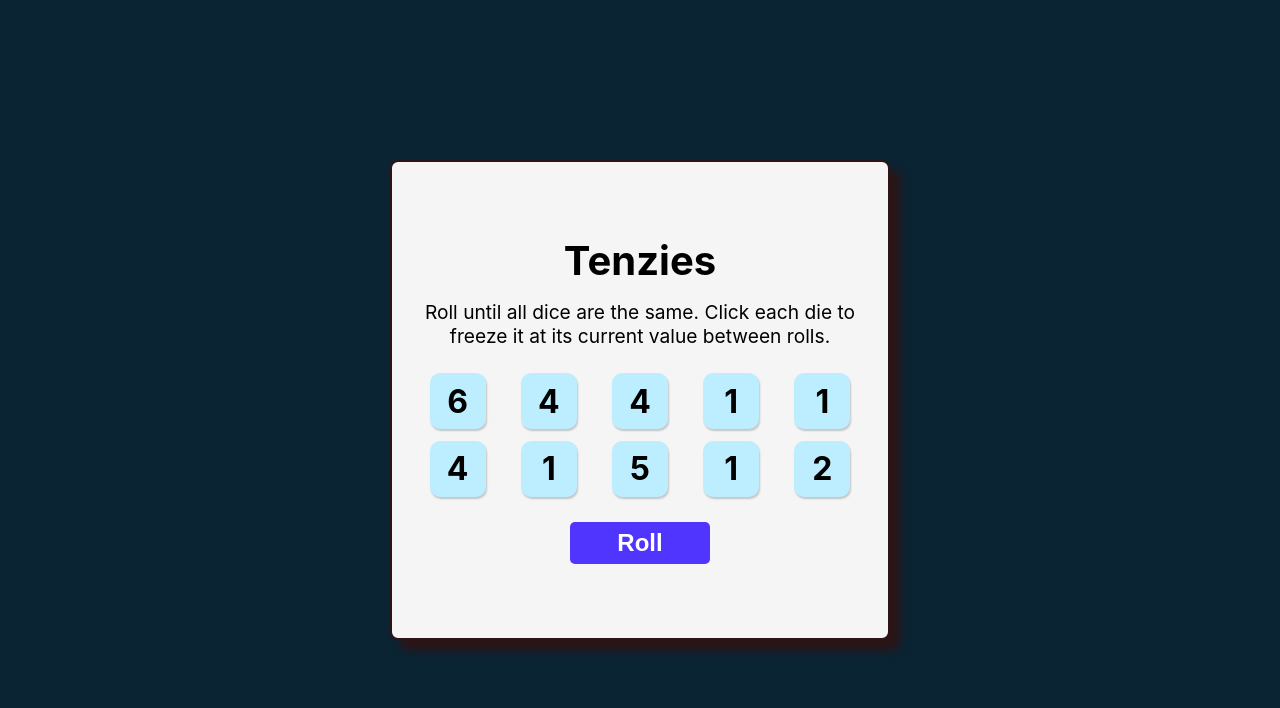
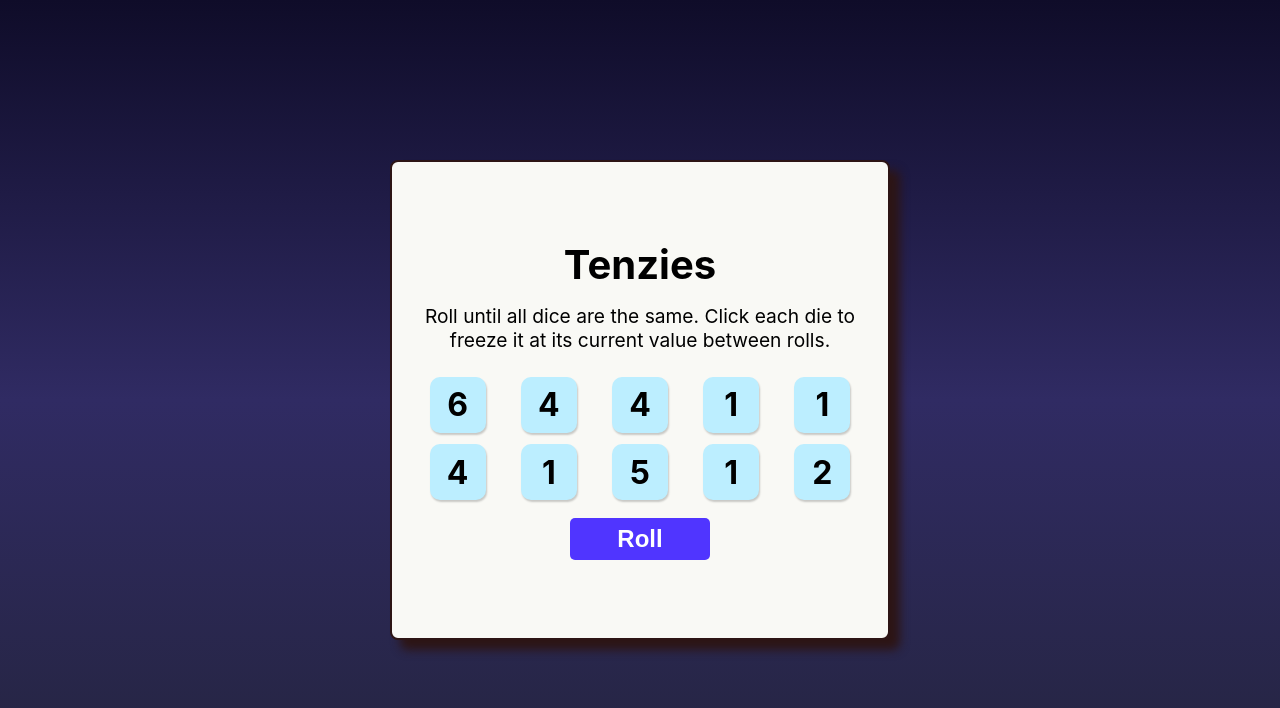
Before and after one commit to accodes21/Tenzies-Game, a React (Create React App) app: page / in a window 1280 px wide. Shown: the top 708 px of the page. Built offline with nearby package versions, Linux system fonts and the light colour scheme.

Commit message:
Background Changed

```diff
--- a/src/App.css
+++ b/src/App.css
@@ -5,7 +5,7 @@
 }
 
 body{
-  background-color: #0B2434;
+  background:linear-gradient(#0f0c29,#302b63,#24243e);
   padding: 25px;
   display: grid;
   height: 100vh;
@@ -13,7 +13,7 @@ body{
 }
 
 main{
-  background-color: #F5F5F5;
+  background:#f9f9f5;
   width: 500px;
   height: 480px;
   border: 2px solid #2d1515;
@@ -72,7 +72,7 @@ main h1{
   border-radius: 5px;
   border: none;
   cursor: pointer;
-  margin-top: 25px;
+  margin-top: 18px;
 }
 
 .roll-btn:active{
@@ -82,3 +82,14 @@ main h1{
 .roll-btn:hover{
   background-color: #3214f4;
 }
+
+.results {
+  margin-top: 18px;
+  display: flex;
+  gap: 2rem;
+  font-size: 1.1em;
+}
+.results-time {
+  display: flex;
+  gap: 5px;
+}
```
